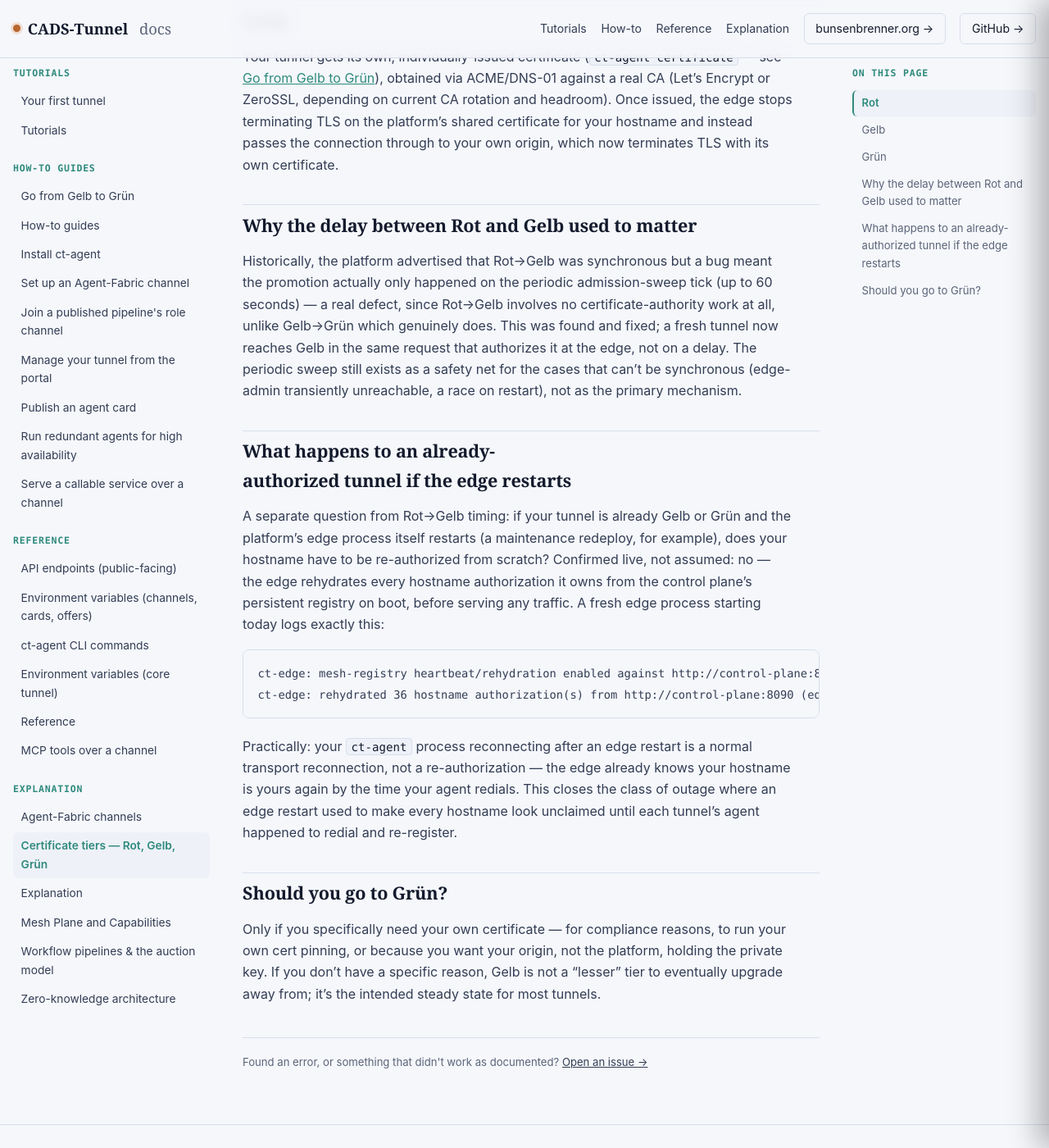
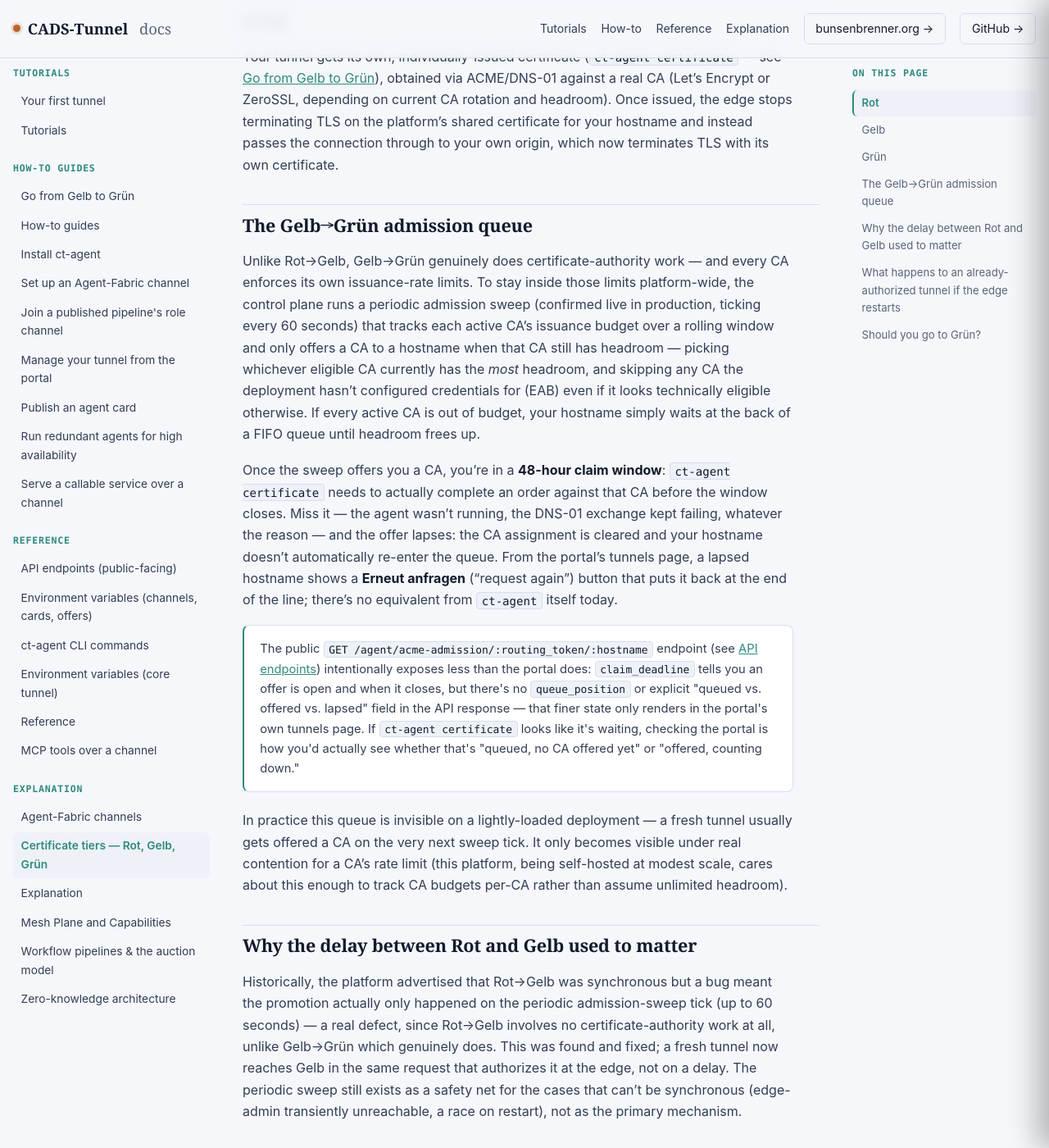
Before and after one commit to scimbe/CADS-Tunnel-docs, a Jekyll site: the page built from _explanation/certificate-tiers.md, in a window 1280 px wide and 1400 px high, scrolled down 868 px. Shown: the whole window at 82% size. Built offline with Jekyll 4.4.1, drawn with Linux system fonts in a browser that asks for light colours.

Commit message:
explanation: document the Gelb->Grün admission queue
The ACME admission-broker's per-CA budget/queue/claim-window mechanism was
completely undocumented, despite being live in production right now
(confirmed via docker inspect: CT_CP_ACME_BROKER_ENABLED=1, ticking every
60s) -- not a dormant feature. Validated against acme_broker.rs (sweep_once's
rolling-window per-CA budget picking, the 48h CLAIM_WINDOW_SECS) and
storage.rs (offer_claim/lapse_expired_claims/reclaim_cert_slot, matching the
portal's own "Erneut anfragen" button found while writing the portal
how-to), plus the passing acme_broker.rs test suite that exercises this exact
state machine (sweep_once_promotes_rot_to_gelb_lapses_offers_and_admits_the_
queue, pick_ca_favors_the_least_utilized_ca_and_returns_none_when_all_are_
exhausted).

Also confirmed (re-reading AdmissionResponse in full) the public admission-
status endpoint's already-documented JSON shape was accurate as-is --
queue_position/claim_state are portal-UI-only, not part of the public API --
so this is a pure explanatory addition, no reference-page correction needed.
Cross-linked from gelb-to-gruen.md's troubleshooting section for anyone whose
certificate command seems to hang for a non-DNS reason.

```diff
--- a/_explanation/certificate-tiers.md
+++ b/_explanation/certificate-tiers.md
@@ -36,6 +36,38 @@ a real CA (Let's Encrypt or ZeroSSL, depending on current CA rotation and headro
 edge stops terminating TLS on the platform's shared certificate for your hostname and instead passes the
 connection through to your own origin, which now terminates TLS with its own certificate.
 
+## The Gelb→Grün admission queue
+
+Unlike Rot→Gelb, Gelb→Grün genuinely does certificate-authority work — and every CA enforces its own
+issuance-rate limits. To stay inside those limits platform-wide, the control plane runs a periodic
+admission sweep (confirmed live in production, ticking every 60 seconds) that tracks each active CA's
+issuance budget over a rolling window and only offers a CA to a hostname when that CA still has headroom
+— picking whichever eligible CA currently has the *most* headroom, and skipping any CA the deployment
+hasn't configured credentials for (EAB) even if it looks technically eligible otherwise. If every active
+CA is out of budget, your hostname simply waits at the back of a FIFO queue until headroom frees up.
+
+Once the sweep offers you a CA, you're in a **48-hour claim window**: `ct-agent certificate` needs to
+actually complete an order against that CA before the window closes. Miss it — the agent wasn't running,
+the DNS-01 exchange kept failing, whatever the reason — and the offer lapses: the CA assignment is
+cleared and your hostname doesn't automatically re-enter the queue. From the portal's tunnels page, a
+lapsed hostname shows a **Erneut anfragen** ("request again") button that puts it back at the end of the
+line; there's no equivalent from `ct-agent` itself today.
+
+<div class="callout">
+The public <code>GET /agent/acme-admission/:routing_token/:hostname</code> endpoint (see
+<a href="{{ '/reference/api-endpoints/' | relative_url }}">API endpoints</a>) intentionally exposes less
+than the portal does: <code>claim_deadline</code> tells you an offer is open and when it closes, but
+there's no <code>queue_position</code> or explicit "queued vs. offered vs. lapsed" field in the API
+response — that finer state only renders in the portal's own tunnels page. If <code>ct-agent
+certificate</code> looks like it's waiting, checking the portal is how you'd actually see whether that's
+"queued, no CA offered yet" or "offered, counting down."
+</div>
+
+In practice this queue is invisible on a lightly-loaded deployment — a fresh tunnel usually gets offered a
+CA on the very next sweep tick. It only becomes visible under real contention for a CA's rate limit
+(this platform, being self-hosted at modest scale, cares about this enough to track CA budgets
+per-CA rather than assume unlimited headroom).
+
 ## Why the delay between Rot and Gelb used to matter
 
 Historically, the platform advertised that Rot→Gelb was synchronous but a bug meant the promotion
```
Also changed, not shown: _how-to/gelb-to-gruen.md (+5 -0 lines).
